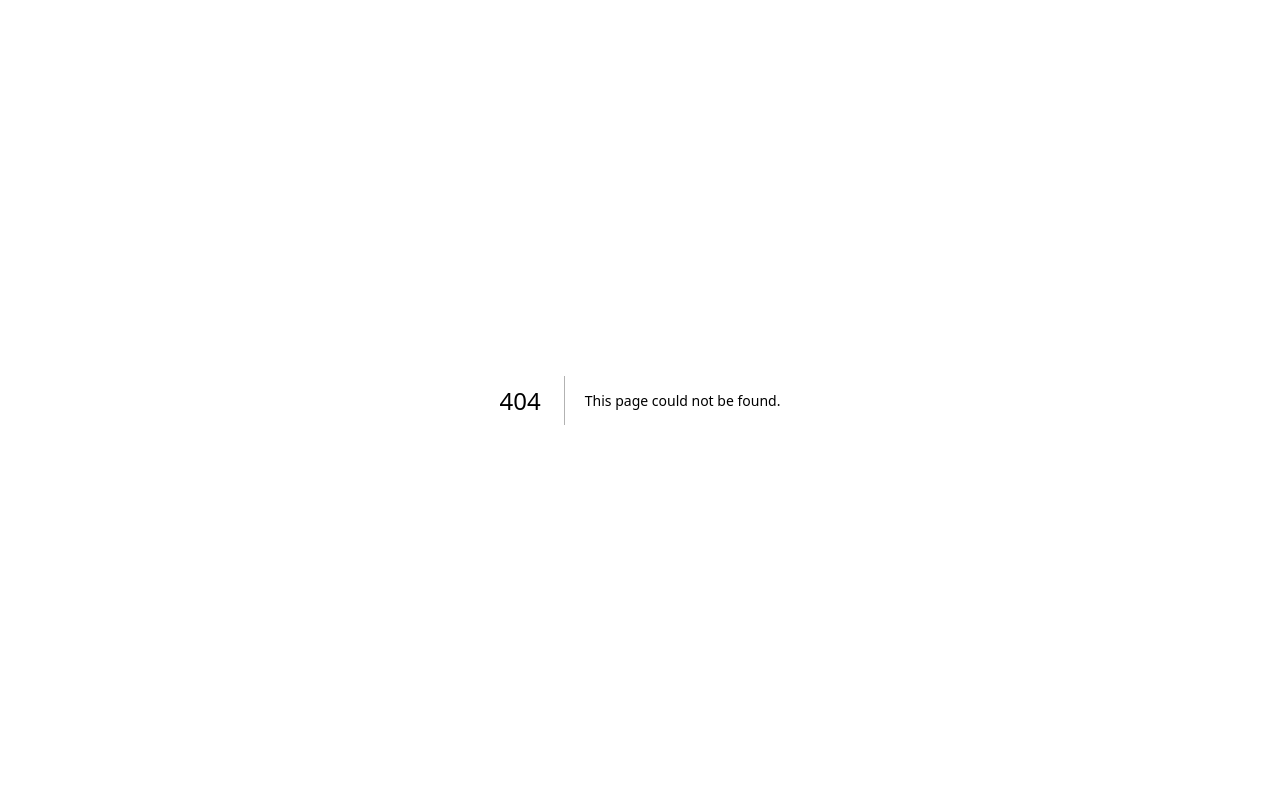
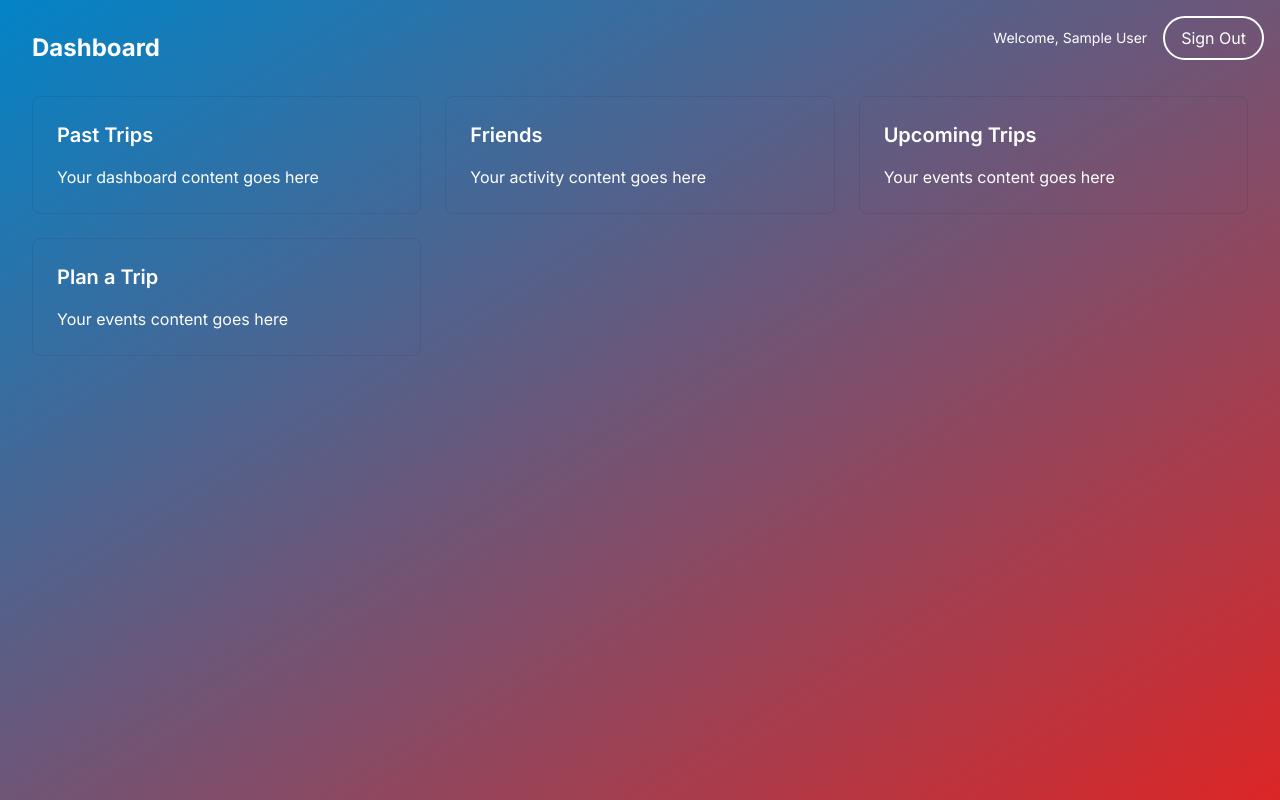
Before and after one commit to zjandali/tripsy, a Next.js app: page /dashboard in a window 1280 px wide. Before the commit this address had no page. Built offline with nearby package versions, Linux system fonts and the light colour scheme; no server answers; sample sign-in values are in the browser's storage.

Commit message:
implemented tailwind classes

```diff
--- a/app/components/AuthButton.tsx
+++ b/app/components/AuthButton.tsx
@@ -1,38 +1,50 @@
 'use client';
 
 import { signIn, signOut, useSession } from 'next-auth/react';
+import { useRouter } from 'next/navigation';
 
 export default function AuthButton() {
   const { data: session, status } = useSession();
+  const router = useRouter();
+
+  const handleSignIn = async () => {
+    await signIn('google', { callbackUrl: '/dashboard' });
+  };
 
   if (status === 'loading') {
     return (
+      <div className="flex justify-center">
         <button className="rounded-full px-4 py-2 bg-gray-200 text-gray-400" disabled>
           Loading...
         </button>
+      </div>
     );
   }
 
   if (session) {
     return (
+      <div className="flex justify-center">
         <div className="flex items-center gap-4">
-        <span className="text-sm">Welcome, {session.user?.name}</span>
+          <span className="text-sm text-white">Welcome, {session.user?.name}</span>
           <button
-          onClick={() => signOut()}
-          className="rounded-full border border-solid border-black/[.08] dark:border-white/[.145] transition-colors flex items-center justify-center hover:bg-[#f2f2f2] dark:hover:bg-[#1a1a1a] px-4 py-2"
+            onClick={() => signOut({ callbackUrl: '/' })}
+            className="rounded-full border-2 border-solid border-white transition-colors flex items-center justify-center hover:bg-white hover:text-black px-4 py-2 text-white"
           >
             Sign Out
           </button>
+        </div>
       </div>
     );
   }
 
   return (
+    <div className="flex justify-center">
       <button
-      onClick={() => signIn('google')}
-      className="rounded-full border border-solid border-transparent transition-colors flex items-center justify-center bg-foreground text-background hover:bg-[#383838] dark:hover:bg-[#ccc] px-4 py-2"
+        onClick={handleSignIn}
+        className="rounded-full border-2 border-solid border-white transition-colors flex items-center justify-center bg-white text-black hover:bg-white/90 px-4 py-2"
       >
         Sign In with Google
       </button>
+    </div>
   );
 }
--- /dev/null
+++ b/app/dashboard/page.tsx
@@ -0,0 +1,67 @@
+'use client';
+import AuthButton from '../components/AuthButton';
+import { useSession } from 'next-auth/react';
+import { useRouter } from 'next/navigation'
+import { useEffect } from 'react';
+
+export default function Dashboard() {
+  const { data: session, status } = useSession();
+  const router = useRouter();
+
+  useEffect(() => {
+    if (status === 'unauthenticated') {
+      router.push('/');
+    }
+  }, [status, router]);
+
+  if (status === 'loading') {
+    return (
+      <div className="flex justify-center items-center min-h-screen">
+        <div className="text-lg">Loading...</div>
+      </div>
+    );
+  }
+
+  if (!session) {
+    return null;
+  }
+
+  return (
+    <div className="min-h-screen p-8">
+      <div className="max-w-7xl mx-auto">
+        <div className="flex justify-between items-center mb-8 text-white">
+          <h1 className="text-2xl font-bold">Dashboard</h1>
+          <div className="flex items-center gap-4">
+            <div className="absolute top-4 right-4">
+            <AuthButton />
+            </div>
+          </div>
+        </div>
+
+        {/* Add your dashboard content here */}
+        <div className="grid grid-cols-1 md:grid-cols-2 lg:grid-cols-3 gap-6">
+          <div className="p-6 rounded-lg border border-solid border-black/[.08] dark:border-white/[.145] text-white">
+            <h2 className="text-xl font-semibold mb-4">Past Trips</h2>
+            <p>Your dashboard content goes here</p>
+          </div>
+
+          <div className="p-6 rounded-lg border border-solid border-black/[.08] dark:border-white/[.145] text-white">
+            <h2 className="text-xl font-semibold mb-4">Friends</h2>
+            <p>Your activity content goes here</p>
+          </div>
+
+          <div className="p-6 rounded-lg border border-solid border-black/[.08] dark:border-white/[.145] text-white">
+            <h2 className="text-xl font-semibold mb-4">Upcoming Trips</h2>
+            <p>Your events content goes here</p>
+          </div>
+
+
+          <div className="p-6 rounded-lg border border-solid border-black/[.08] dark:border-white/[.145] text-white">
+            <h2 className="text-xl font-semibold mb-4">Plan a Trip</h2>
+            <p>Your events content goes here</p>
+          </div>
+        </div>
+      </div>
+    </div>
+  );
+}
--- a/app/layout.tsx
+++ b/app/layout.tsx
@@ -5,7 +5,6 @@ import { Inter } from 'next/font/google'
 import AuthProvider from './providers/AuthProvider'
 
 const inter = Inter({ subsets: ['latin'] })
-
 
 export default function RootLayout({
   children,
@@ -16,7 +15,7 @@ export default function RootLayout({
     <html lang="en">
       <body className={inter.className}>
         <AuthProvider>
-          <main className="min-h-screen bg-background">
+          <main className="min-h-screen bg-gradient-to-br from-sky-600 to-red-600">
             {children}
           </main>
         </AuthProvider>
--- a/app/page.tsx
+++ b/app/page.tsx
@@ -1,12 +1,30 @@
+'use client';
+
 import Image from "next/image";
 import AuthButton from './components/AuthButton';
+import { useSession } from 'next-auth/react';
+import { useRouter } from 'next/navigation';
 
 export default function Home() {
+  const { data: session } = useSession();
+  const router = useRouter();
+
   return (
-    <div className="grid grid-rows-[20px_1fr_20px] items-center justify-items-center min-h-screen p-8 pb-20 gap-16 sm:p-20 font-[family-name:var(--font-geist-sans)]">
+    <div className="min-h-screen flex items-center justify-center p-8 pb-20 sm:p-20 font-[family-name:var(--font-geist-sans)]">
       <div className="absolute top-4 right-4">
         <AuthButton />
       </div>
+      <button
+        onClick={() => router.push('/dashboard')}
+        className="rounded-full border border-solid border-white/20 transition-colors flex items-center justify-center bg-white text-black hover:bg-white/90 px-4 py-2"
+      >
+        Go to Dashboard
+      </button>
+      {session && (
+        <div className="absolute top-4 left-4">
+
+        </div>
+      )}
     </div>
   );
 }
```
Lines whose indentation alone changed are shown as unchanged.
